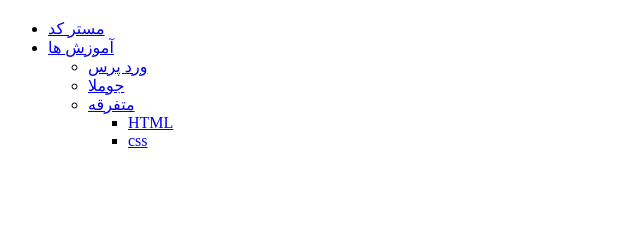
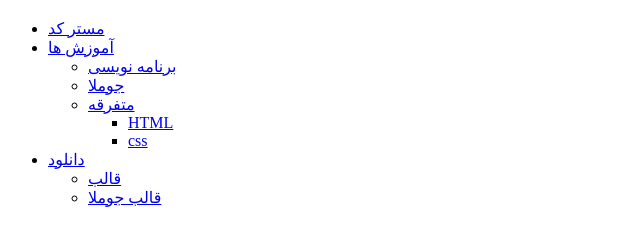
Before and after one commit to sarinagholami1379/projact3, a plain HTML site: page index.html in a window 1280 px wide. Shown: the part 61-306 px from the top of the page, without its empty margins (0-640 px from the left). Drawn offline with Linux system fonts and the light colour scheme.

Commit message:
change dev

```diff
--- a/index.html
+++ b/index.html
@@ -12,7 +12,7 @@
             <li><a href="#">مستر کد</a></li>
             <li><a href="#">آموزش ها</a>
               <ul>
-                <li><a href="#">ورد پرس</a></li>
+                <li><a href="#">برنامه نویسی</a></li>
                 <li><a href="#">جوملا</a></li>
                 <li><a href="#">متفرقه</a>
                     <ul>
@@ -22,6 +22,12 @@
                 </li>
               </ul>
             </li>
+            <li><a href="#">دانلود </a>
+                <ul>
+                    <li><a href="#">قالب </a></li>
+                    <li><a href="#">قالب جوملا</a></li>
+                </ul>
+            </li>
         </ul>
     </nav>
 </body>
```
